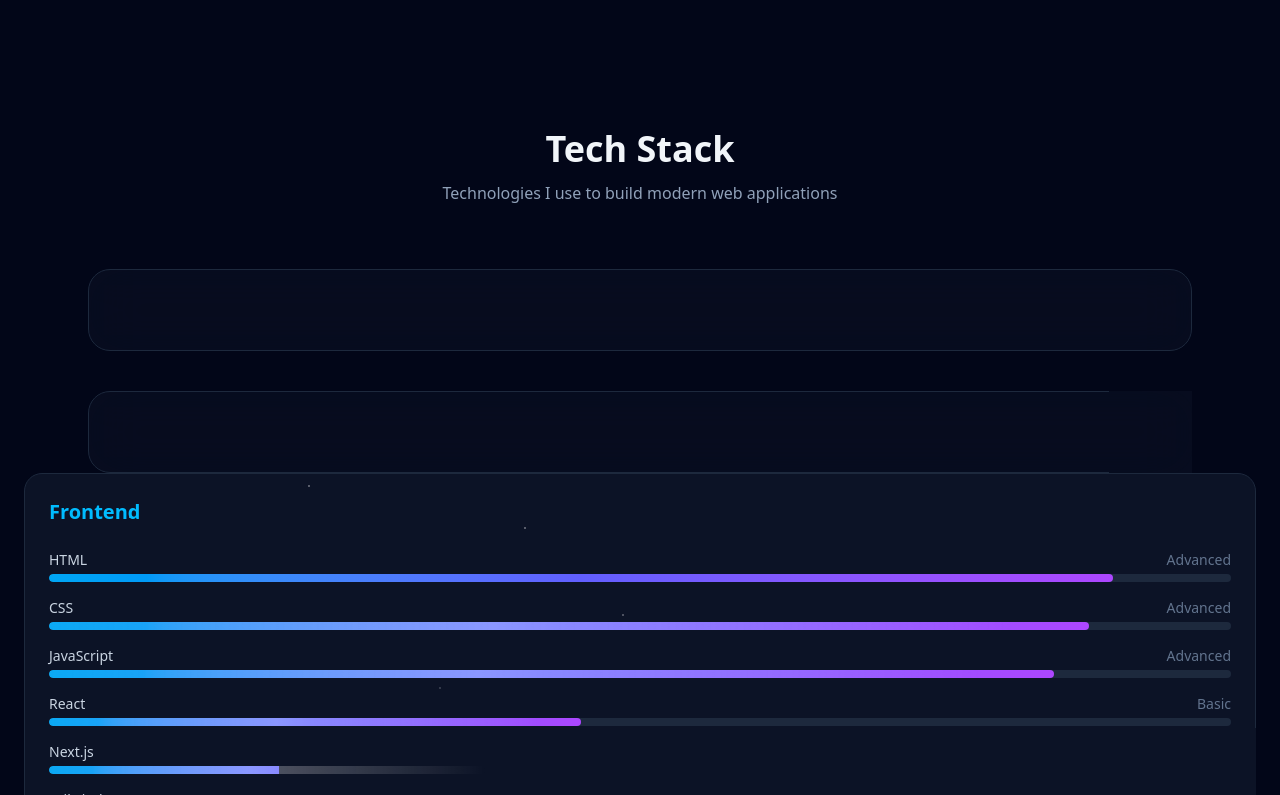
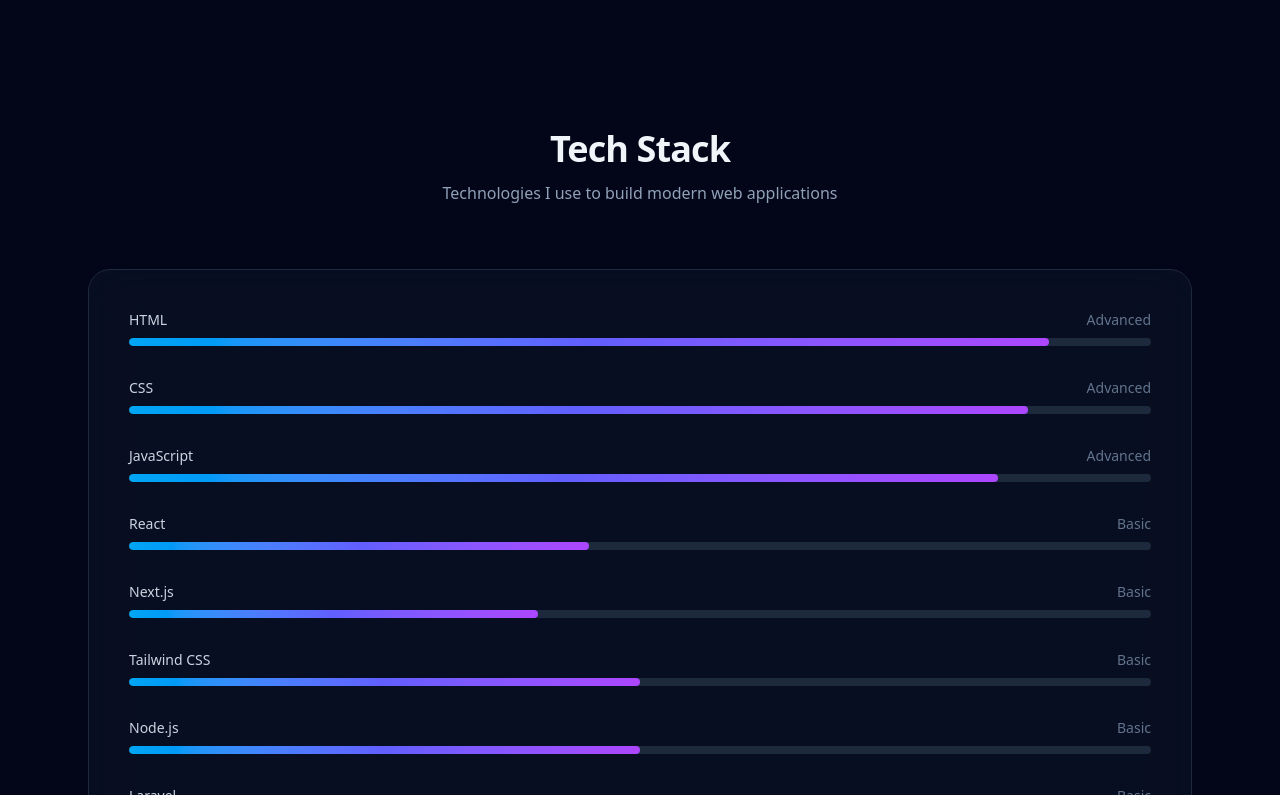
Before and after one commit to masbin5/portofolio-bintang, a Next.js app: page / in a window 1280 px wide. Shown: the part 1065-1860 px from the top of the page. Built offline with nearby package versions, Linux system fonts and the light colour scheme.

Commit message:
update project

```diff
--- a/app/page.tsx
+++ b/app/page.tsx
@@ -219,27 +219,53 @@
 </section>
 
 
- {/* TECH STACK */}
-<section className="relative max-w-6xl mx-auto mt-32 px-6">
+{/* TECH STACK */}
+<section className="relative max-w-6xl mx-auto mt-32 px-6 overflow-hidden">
 
-  {/* Title */}
+  {/* Glow Background */}
+  <div className="absolute inset-0 -z-10">
+    <div className="absolute top-0 left-1/3 w-80 h-80 bg-sky-500/10 blur-3xl rounded-full" />
+    <div className="absolute bottom-0 right-1/3 w-80 h-80 bg-purple-500/10 blur-3xl rounded-full" />
+  </div>
+
+  {/* Heading */}
   <div className="text-center mb-16">
-    <h2 className="text-4xl font-bold">Tech Stack</h2>
+    <h2 className="text-4xl font-bold tracking-tight">Tech Stack</h2>
     <p className="text-slate-400 mt-3">
       Technologies I use to build modern web applications
     </p>
   </div>
 
-  {/* Frontend */}
-  <div className="bg-slate-900/40 backdrop-blur-xl border border-slate-800 rounded-3xl p-10 mb-10">
-    {/* isi progress frontend lo */}
+  {/* Skills Card */}
+  <div className="bg-slate-900/50 backdrop-blur-xl border border-slate-800 rounded-3xl p-10 space-y-8">
+
+    {[
+      { name: "HTML", level: "Advanced", value: "90%" },
+      { name: "CSS", level: "Advanced", value: "88%" },
+      { name: "JavaScript", level: "Advanced", value: "85%" },
+      { name: "React", level: "Basic", value: "45%" },
+      { name: "Next.js", level: "Basic", value: "40%" },
+      { name: "Tailwind CSS", level: "Basic", value: "50%" },
+      { name: "Node.js", level: "Basic", value: "50%" },
+      { name: "Laravel", level: "Basic", value: "55%" },
+      { name: "MySQL", level: "Basic", value: "50%" },
+    ].map((skill, i) => (
+      <div key={i}>
+        <div className="flex justify-between text-sm mb-2">
+          <span className="text-slate-300">{skill.name}</span>
+          <span className="text-slate-500">{skill.level}</span>
+        </div>
+
+        <div className="h-2 rounded-full bg-slate-800 overflow-hidden">
+          <div
+            className="h-full rounded-full bg-gradient-to-r from-sky-500 via-indigo-500 to-purple-500 transition-all duration-700"
+            style={{ width: skill.value }}
+          />
+        </div>
+      </div>
+    ))}
+
   </div>
-
-  {/* Backend */}
-  <div className="bg-slate-900/40 backdrop-blur-xl border border-slate-800 rounded-3xl p-10">
-    {/* isi progress backend lo */}
-  </div>
-
 </section>
 
 
```
